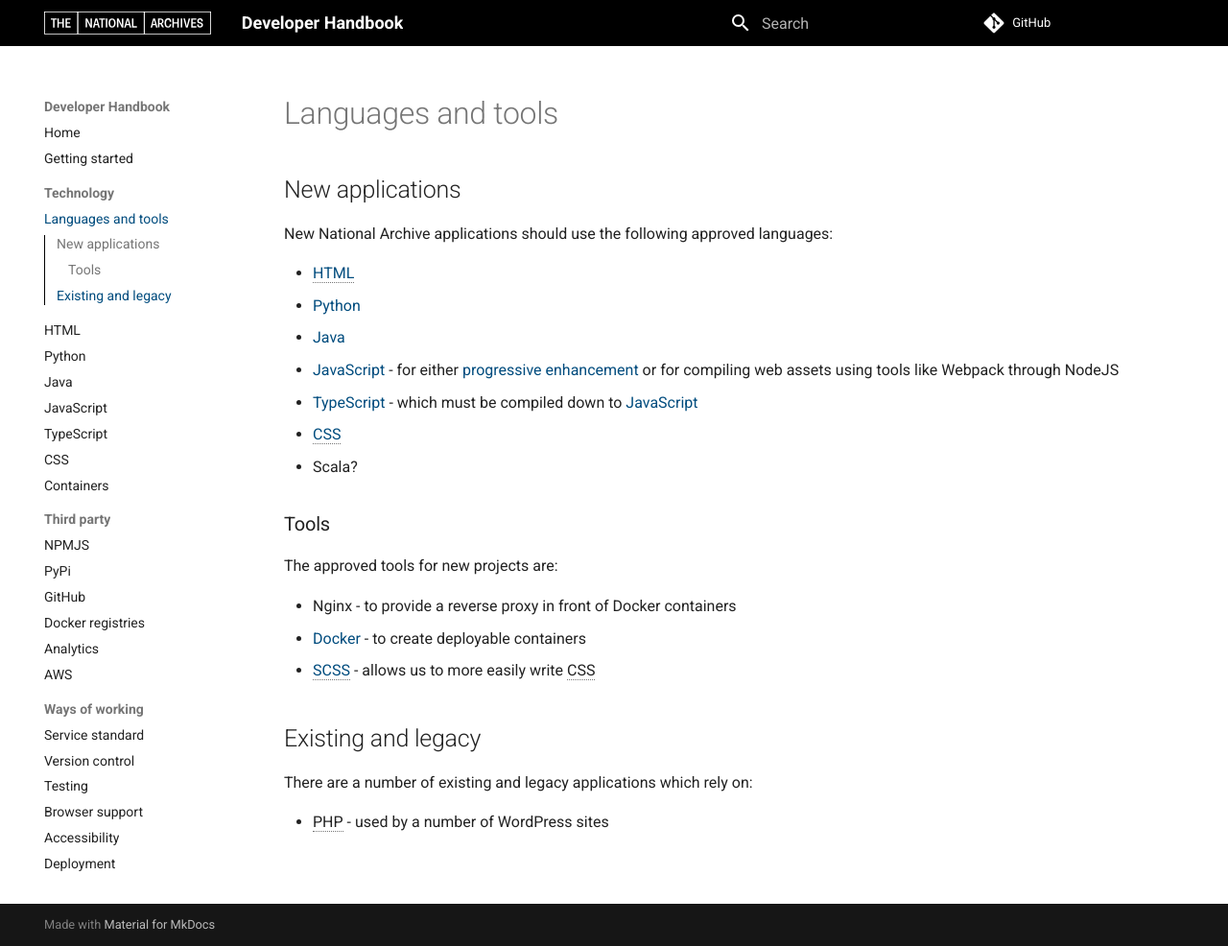
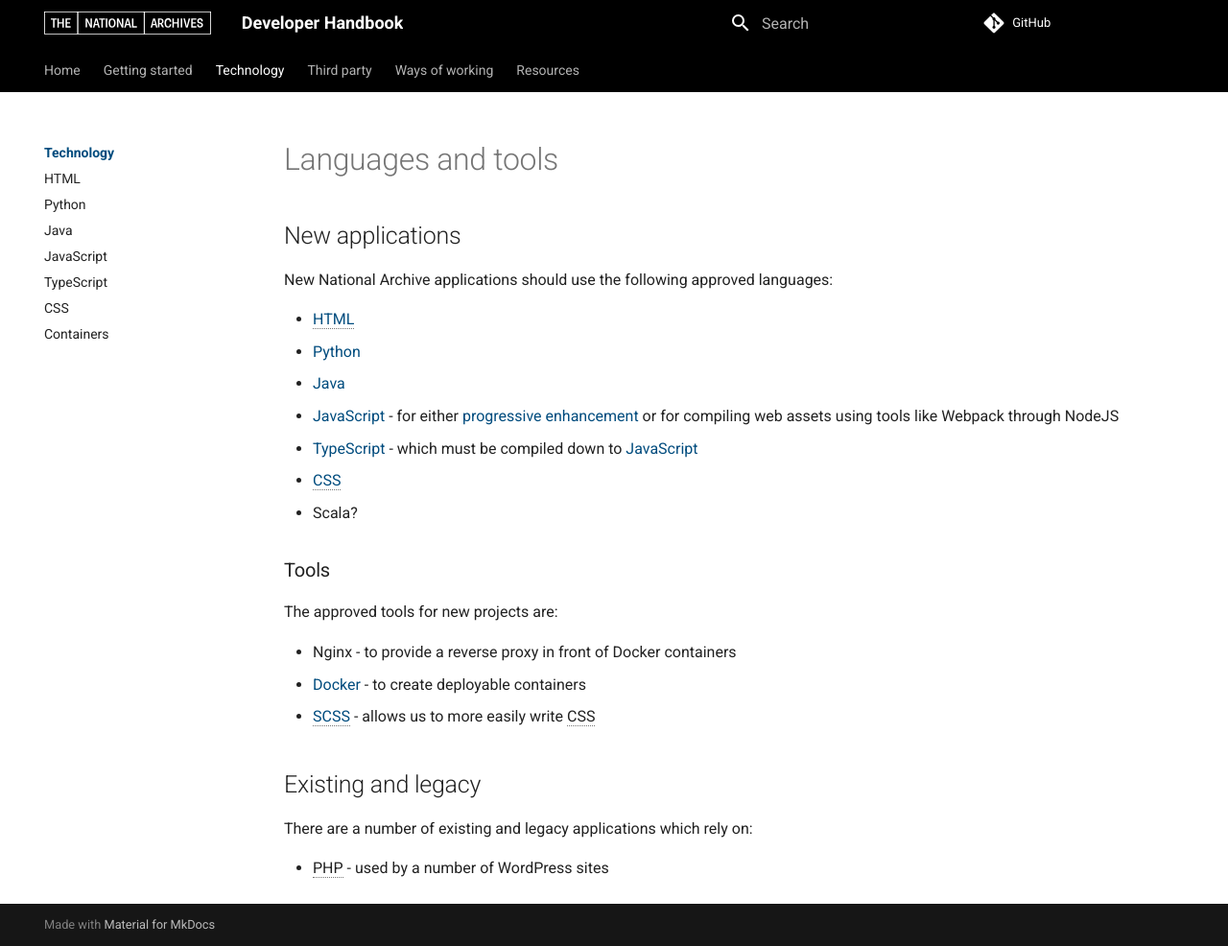
Before and after one commit to nationalarchives/engineering-handbook, an MkDocs documentation site: the page built from docs/technology/index.md, in a window 1280 px wide and 986 px high. Shown: the whole window at 96% size. Built offline with MkDocs 1.6.1 and Material for MkDocs 9.7.7, drawn with Linux system fonts in a browser that asks for light colours; comment, search, counter and statistics services are not loaded.

Commit message:
Add more top-level pages, additional logos

```diff
--- a/mkdocs.yml
+++ b/mkdocs.yml
@@ -6,7 +6,7 @@ nav:
   - Home: index.md
   - Getting started: getting-started.md
   - Technology:
-    - Languages and tools: technology/index.md
+    - technology/index.md
     - HTML: technology/html.md
     - Python: technology/python.md
     - Java: technology/java.md
@@ -15,6 +15,7 @@ nav:
     - CSS: technology/css.md
     - Containers: technology/containers.md
   - Third party:
+    - third-party/index.md
     - NPMJS: third-party/npmjs.md
     - PyPi: third-party/pypi.md
     - GitHub: third-party/github.md
@@ -22,6 +23,7 @@ nav:
     - Analytics: third-party/analytics.md
     - AWS: third-party/aws.md
   - Ways of working:
+    - ways-of-working/index.md
     - Service standard: ways-of-working/service-standard.md
     - Version control: ways-of-working/version-control.md
     - Testing: ways-of-working/testing.md
@@ -29,14 +31,17 @@ nav:
     - Accessibility: ways-of-working/accessibility.md
     - Deployment: ways-of-working/deployment.md
   - Resources:
+    - resources/index.md
     - Frontend styles: resources/frontend-styles.md
     - Frontend implementations: resources/frontend-implementations.md
     - Docker images: resources/docker-images.md
 theme:
   name: material
-  logo: assets/tna-horizontal-logo.svg
+  logo: assets/tna-horizontal-logo-inverted.svg
   features:
-    - navigation.sections
+    - navigation.tabs
+    # - navigation.tabs.sticky
+    - navigation.indexes
     - toc.integrate
   palette:
     - primary: custom
```
Also changed, not shown: README.md (+1 -1 lines), docs/getting-started.md (+8 -2 lines), docs/resources/index.md (added, +1 -0 lines), docs/third-party/index.md (added, +1 -0 lines), docs/ways-of-working/index.md (added, +1 -0 lines), docs/assets/tna-horizontal-logo-inverted.svg (renamed from docs/assets/tna-horizontal-logo.svg), docs/assets/tna-square-logo-inverted.svg (added), docs/assets/tna-square-logo.svg (added).
